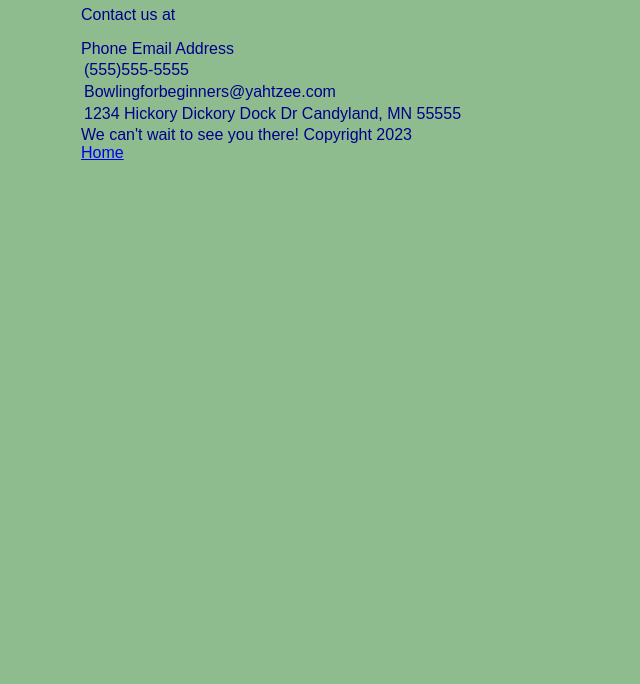
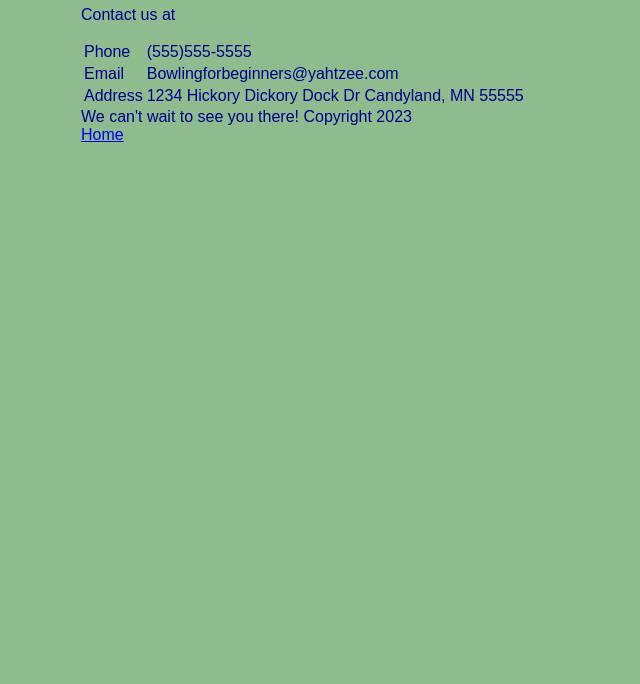
Before and after one commit to annessakester/Contacts, a plain HTML site: page contactus.html in a window 1280 px wide. Shown: the part 116-800 px from the top of the page, without its empty margins (111-751 px from the left). Drawn offline with Linux system fonts and the light colour scheme.

Commit message:
Add files via upload

```diff
--- a/contactus.html
+++ b/contactus.html
@@ -17,13 +17,16 @@
     <h1>Bowling Lessons for Beginners</h1>
         <p>Contact us at</p>
         <table>
-            <tr>Phone
+            <tr>
+                <td>Phone</td>
                 <td>(555)555-5555</td>
             </tr>
-            <tr>Email
+            <tr>
+                <td>Email</td>
                 <td>Bowlingforbeginners@yahtzee.com</td>
             </tr>
-            <tr>Address
+            <tr>
+                <td>Address</td>
                 <td>1234 Hickory Dickory Dock Dr
                     Candyland, MN 55555</td>
             </tr>
```
